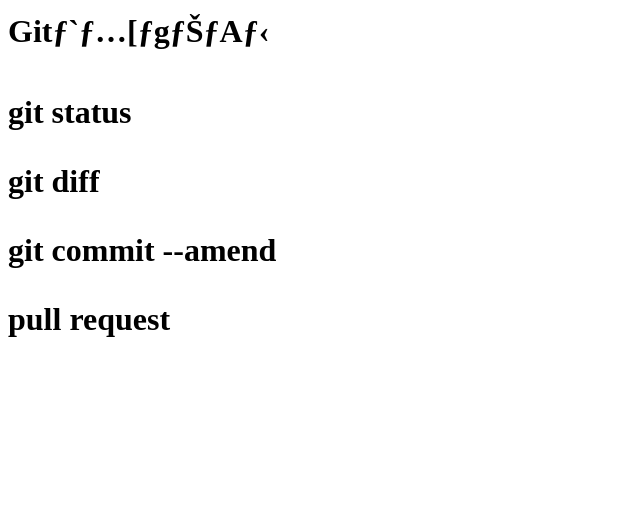
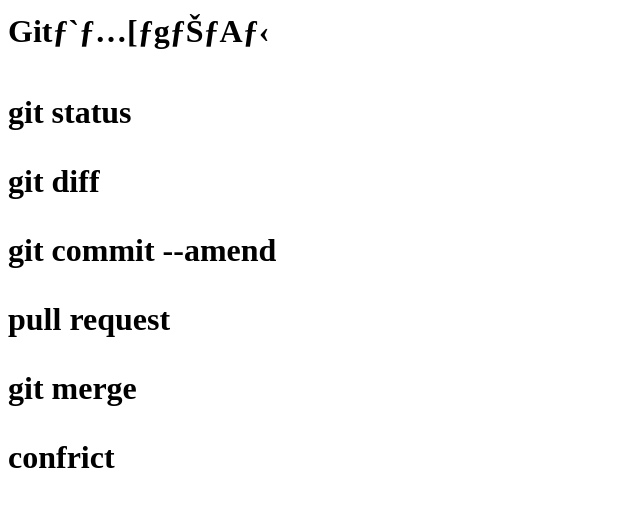
Before and after one commit to iwamako/tutorial, a plain HTML site: page index.html in a window 1280 px wide. Shown: the whole page, without its empty margins (0-640 px from the left). Drawn offline with Linux system fonts and the light colour scheme.

Commit message:
confrict 解消

```diff
--- a/index.html
+++ b/index.html
@@ -3,3 +3,5 @@
 <p>git diff<p>
 <p>git commit --amend<p>
 <p>pull request<p/>
+<p>git merge<p/>
+<p>confrict<p/>
```
